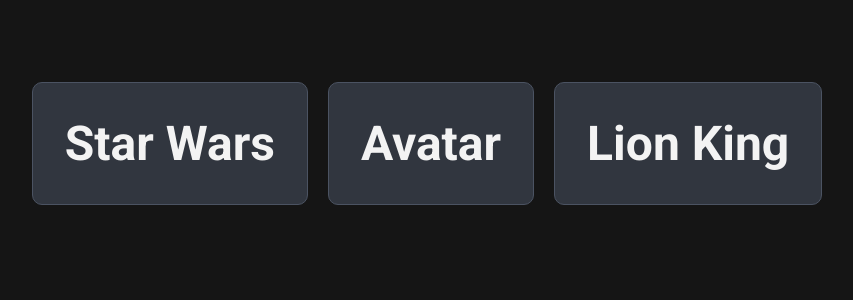
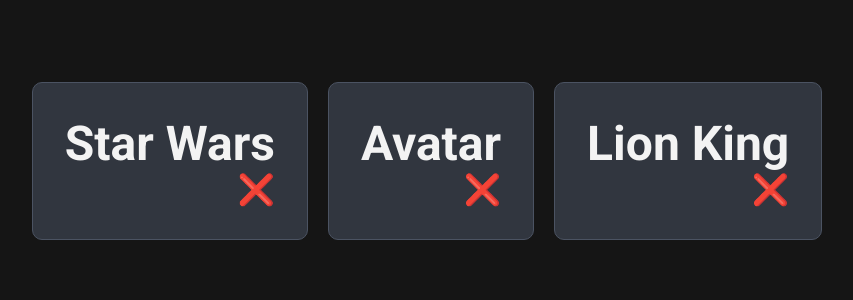
Before and after one commit to Gerome-21/jsm-react-app, a React (Vite) app in the folder react-app/: page / in a window 1280 px wide. Shown: the top 300 px of the page, without its empty margins (213-1066 px from the left). Built offline with nearby package versions, Linux system fonts and the light colour scheme.

Commit message:
States and Hooks

```diff
--- a/react-app/src/App.jsx
+++ b/react-app/src/App.jsx
@@ -5,17 +5,24 @@
 
 
 function Card({title}){
+  const [hasLiked, setHasLiked] = useState(false);
+
   return(
     <>
     <div className='card'>
       <h2>{title}</h2>
+
+      <button onClick={() => setHasLiked(!hasLiked)}>
+        {hasLiked? '✅' : '❌'}
+      </button>
     </div>
-    </>
+    </ >
   )
 
 }
 
 function App() {
+
   return (
     <>
       <div className='card-container'>
--- a/react-app/src/index.css
+++ b/react-app/src/index.css
@@ -36,3 +36,12 @@
   border-radius: 10px;
   min-height: 100px;
 }
+
+button{
+  border: none;
+  font-size: 30px;
+  background-color: transparent;
+  width: 100%;
+  text-align: right;
+  cursor: pointer;
+}
```
